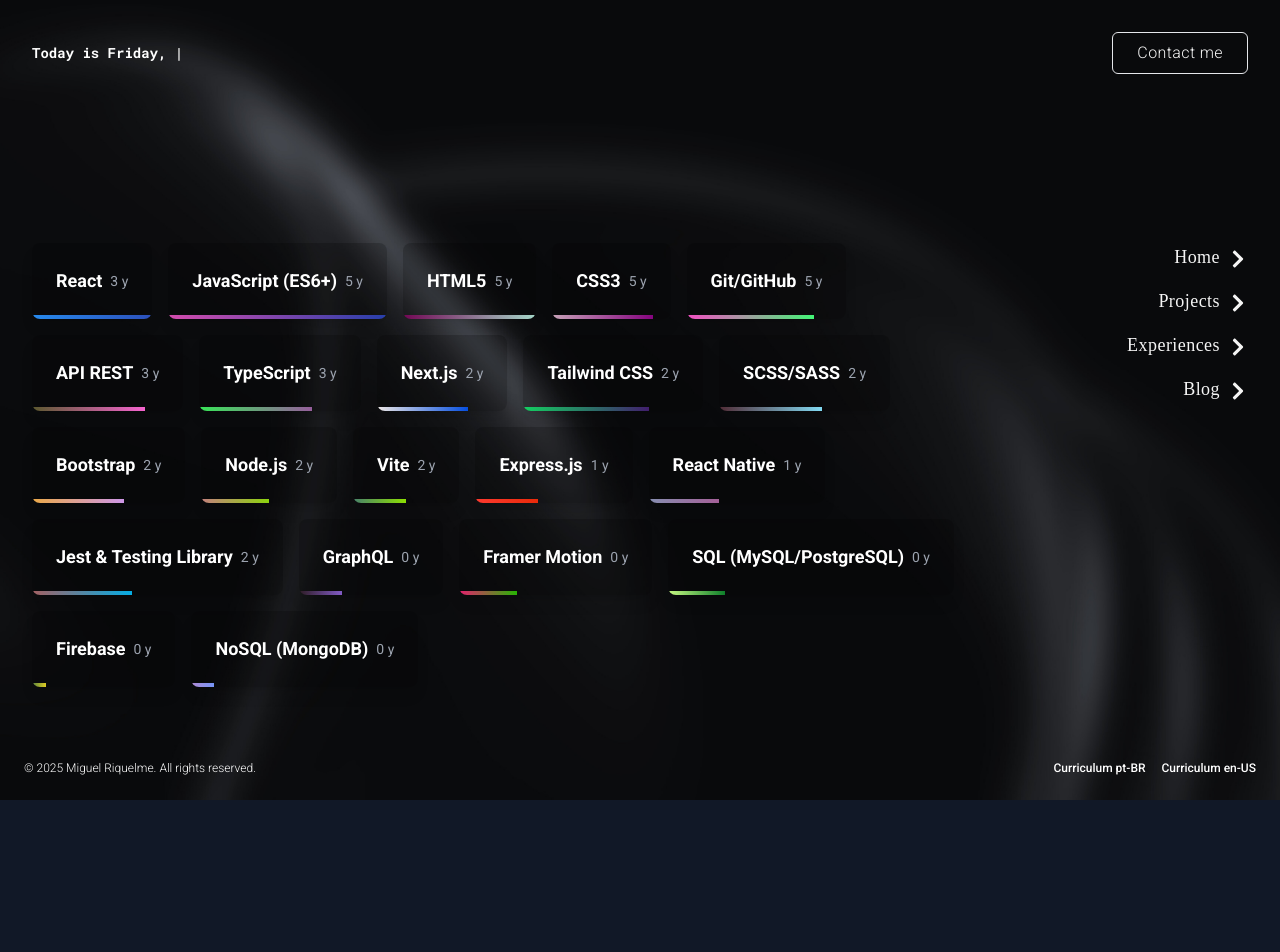
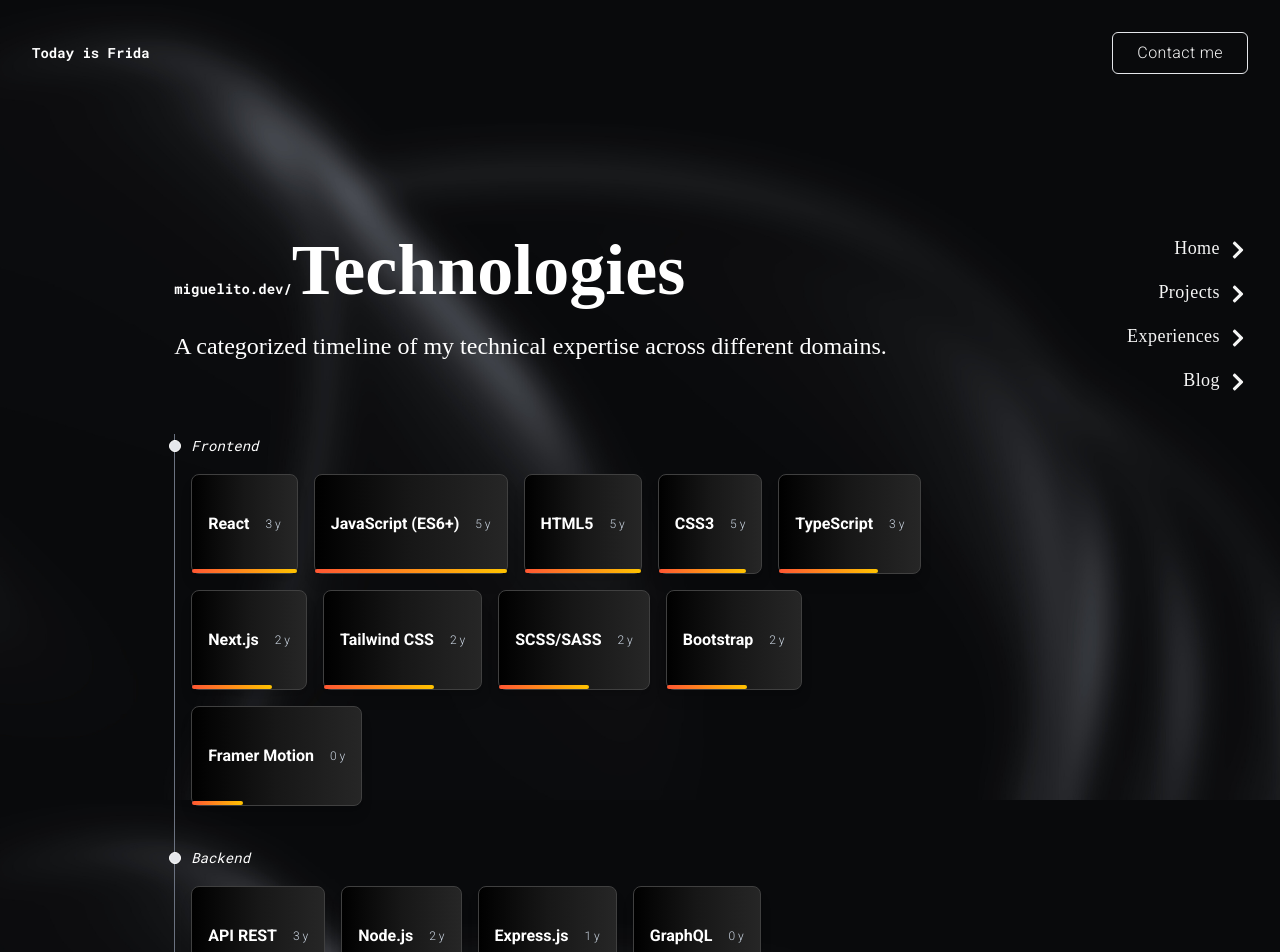
Before and after one commit to miguelitodev/miguelitodev, a Next.js app: page /tecnologies in a window 1280 px wide. Shown: the top 952 px of the page. Before the commit the page ends 800 px from the top, so only its background shows below. Built offline with nearby package versions, Linux system fonts and the light colour scheme.

Commit message:
feat: adjusting some pages to a new view

```diff
--- a/src/app/blog/page.tsx
+++ b/src/app/blog/page.tsx
@@ -24,7 +24,7 @@ export default async function Blog() {
   const pages = await fetchPages();
 
   return (
-		<div className="flex flex-col w-4/6 mx-auto">
+    <div className="flex flex-col w-4/6 mx-auto max-sm:w-full">
       <div className="mb-16">
         <h1 className="text-white text-7xl max-sm:text-4xl max-xs:text-2xl font-bold font-merriweather max-md:mb-4 mb-4">
           <span className="font-mono text-sm text-white">miguelito.dev/</span>
--- a/src/app/experiences/components/ExperienceCard.tsx
+++ /dev/null
@@ -1,49 +0,0 @@
-import { motion } from "framer-motion";
-
-interface ExperienceCardProps {
-	companyName: string;
-	companyLocation: string;
-	position: string;
-	duration: string;
-	description: string;
-}
-
-const ExperienceCard: React.FC<ExperienceCardProps> = ({
-	companyName,
-	companyLocation,
-	position,
-	duration,
-	description,
-}) => {
-	return (
-		<motion.div
-			className="relative p-6 max-md:p-0 overflow-hidden"
-			initial={{ scale: 1 }}
-			whileHover={{ scale: 1 }}
-			whileTap={{ scale: 1 }}
-			transition={{ type: "spring", stiffness: 300, damping: 30 }}
-		>
-			<div className="relative z-10 flex flex-col gap-3 p-8 bg-black bg-opacity-70 min-h-[400px] max-sm:w-full">
-				<h2 className="text-xl font-semibold text-white max-md:text-lg">
-					{companyName}
-				</h2>
-				<span className="text-sm text-gray-400 font-light max-md:text-xs">
-					{duration}
-				</span>
-
-				<p className="text-sm text-gray-400 max-md:text-xs">
-					{companyLocation}
-				</p>
-				<p className="text-md font-semibold text-white uppercase max-md:text-sm">
-					{position}
-				</p>
-
-				<p className="text-md font-light text-gray-300 max-md:text-sm">
-					{description}
-				</p>
-			</div>
-		</motion.div>
-	);
-};
-
-export default ExperienceCard;
--- a/src/app/experiences/page.tsx
+++ b/src/app/experiences/page.tsx
@@ -1,44 +1,54 @@
 "use client";
-
-import { Swiper, SwiperSlide } from "swiper/react";
-import { EffectCoverflow } from "swiper/modules";
-import ExperienceCard from "./components/ExperienceCard";
-import "swiper/css";
-import "swiper/css/effect-coverflow";
 
 import { experiences } from "@/data";
 
 export default function Experiences() {
-	return (
-		<div className="w-4/5 max-lg:w-full mx-auto">
-			<Swiper
-				effect={"coverflow"}
-				grabCursor={true}
-				centeredSlides={true}
-				slidesPerView={"auto"}
-				coverflowEffect={{
-					rotate: 0,
-					stretch: 0,
-					depth: 600,
-					modifier: 1,
-					slideShadows: false,
-				}}
-				modules={[EffectCoverflow]}
-				className="experienceSwiper"
-				loop={true}
-			>
-				{experiences.map((experience, index) => (
-					<SwiperSlide key={index} className="!h-auto py-4">
-						<ExperienceCard
-							companyLocation={experience.companyLocation}
-							companyName={experience.companyName}
-							description={experience.description}
-							duration={experience.duration}
-							position={experience.position}
-						/>
-					</SwiperSlide>
-				))}
-			</Swiper>
-		</div>
-	);
+  return (
+    <div className="flex flex-col w-4/6 mx-auto  max-sm:w-full">
+      <div className="mb-16">
+        <h1 className="text-white text-7xl max-sm:text-4xl max-xs:text-2xl font-bold font-merriweather max-md:mb-4 mb-4">
+          <span className="font-mono text-sm text-white">miguelito.dev/</span>
+          Experience
+        </h1>
+        <p className="text-white font-light font-merriweather text-2xl max-xl:text-xl max-md:text-lg max-sm:text-md leading-loose">
+          A journey through my professional experience, showcasing my career
+          path and achievements.
+        </p>
+      </div>
+      <div className="flex flex-col justify-center">
+        {experiences.map(
+          (
+            { companyLocation, companyName, description, duration, position },
+            index
+          ) => (
+            <ol
+              key={index}
+              className="relative border-l border-gray-200 dark:border-gray-500"
+            >
+              <li className="mb-10 ml-4">
+                <div className="absolute w-3 h-3 bg-gray-200 rounded-full mt-1.5 -left-1.5 border border-white dark:border-gray-500 dark:bg-gray-200"></div>
+                <time className="mb-1 text-sm font-normal font-mono leading-none text-white italic">
+                  {duration}
+                </time>
+                <div className="relative flex flex-col bg-gradient-to-r from-black via-neutral-900 to-neutral-800 shadow-lg border border-neutral-700 rounded-lg hover:shadow-2xl transition-shadow duration-300 transform group-hover:scale-105 ml-14 max-lg:ml-0 mt-8 w-4/5 max-2xl:w-full min-h-[150px] p-6">
+                  <h4 className="mb-2 text-white text-xl font-semibold max-sm:text-sm">
+                    {companyName}
+                  </h4>
+                  <p className="text-slate-300 leading-normal font-light text-sm max-sm:text-xs">
+                    {companyLocation}
+                  </p>
+                  <p className="text-md font-semibold text-white uppercase max-md:text-sm">
+                    {position}
+                  </p>
+                  <p className="text-md font-light text-gray-300 max-md:text-sm mt-2">
+                    {description}
+                  </p>
+                </div>
+              </li>
+            </ol>
+          )
+        )}
+      </div>
+    </div>
+  );
 }
--- a/src/app/tecnologies/components/TecnologyCard.tsx
+++ b/src/app/tecnologies/components/TecnologyCard.tsx
@@ -2,10 +2,10 @@ import { motion } from "framer-motion";
 
 interface TecnologyCardProps {
   technology: string;
-	years: string;
+  years: string; // Mantido como string
   experienceLevel: number;
   url: string;
-	gradient: string; // Gradiente
+  gradient: string; // Gradiente da categoria
 }
 
 const TecnologyCard: React.FC<TecnologyCardProps> = ({
@@ -20,22 +20,26 @@ const TecnologyCard: React.FC<TecnologyCardProps> = ({
       href={url}
       target="_blank"
       rel="noopener noreferrer"
-			className="relative p-6  bg-black bg-opacity-20 rounded-lg overflow-hidden shadow-lg w-max max-sm:w-full"
+      className="relative flex flex-col items-center justify-center bg-gradient-to-r from-black via-neutral-900 to-neutral-800 shadow-lg border border-neutral-700 rounded-lg hover:shadow-2xl transition-shadow duration-300 transform group-hover:scale-105 p-4 min-h-[100px]"
       initial={{ scale: 1 }}
       whileHover={{ scale: 1.05 }}
       whileTap={{ scale: 0.95 }}
       transition={{ type: "spring", stiffness: 300, damping: 30 }}
     >
       <div
-				className="absolute bottom-0 left-0 h-1"
+        className="absolute bottom-0 left-0 h-1 rounded-full"
         style={{
           width: `${experienceLevel}%`,
-					background: `linear-gradient(to right, ${gradient})`, // Gradiente aleatório
+          background: `linear-gradient(to right, ${gradient})`,
         }}
-			/>
-			<div className="relative z-10 flex justify-between items-center gap-2">
-				<h2 className="text-lg font-semibold text-white">{technology}</h2>
-				<span className="text-sm text-gray-400">{years}</span>
+      ></div>
+      <div className="relative z-10 flex flex-row items-center justify-between gap-4">
+        <h4 className="text-center text-white text-base font-semibold max-sm:text-sm">
+          {technology}
+        </h4>
+        <p className="text-slate-300 leading-normal font-light text-xs max-sm:text-xs">
+          {years} {/* Exibe diretamente o campo years */}
+        </p>
       </div>
     </motion.a>
   );
--- a/src/app/tecnologies/page.tsx
+++ b/src/app/tecnologies/page.tsx
@@ -3,38 +3,84 @@
 import TecnologyCard from "./components/TecnologyCard";
 import { technologies } from "@/data";
 
-const generateRandomColor = (): string => {
-	const letters = "0123456789ABCDEF";
-	let color = "#";
-	for (let i = 0; i < 6; i++) {
-		color += letters[Math.floor(Math.random() * 16)];
-	}
-	return color;
+// Cores para cada categoria
+const categoryColors: Record<string, string> = {
+  Frontend: "#FF5733, #FFC300",
+  Backend: "#3366FF, #33FF57",
+  Databases: "#FF33B5, #FFA400",
+  Tools: "#4A90E2, #90E24A",
+  Testing: "#FF4081, #F50057",
+  Mobile: "#00BFFF, #00FFFF",
 };
 
-const generateRandomGradient = (): string => {
-	const color1 = generateRandomColor();
-	const color2 = generateRandomColor();
-	return `${color1}, ${color2}`;
-};
+// Agrupa tecnologias por categoria
+const groupedTechnologies = technologies.reduce((acc, tech) => {
+  const category = tech.category;
+  if (!acc[category]) acc[category] = [];
+  acc[category].push(tech);
+  return acc;
+}, {} as Record<string, typeof technologies>);
+
+// Ordem das categorias
+const categoryOrder = [
+  "Frontend",
+  "Backend",
+  "Databases",
+  "Tools",
+  "Testing",
+  "Mobile",
+];
 
 export default function Tecnologies() {
-	const sortedTechnologies = technologies.sort(
-		(a, b) => b.experienceLevel - a.experienceLevel
-	);
+  return (
+    <div className="flex flex-col w-4/6 mx-auto max-sm:w-full">
+      {/* Header */}
+      <div className="mb-16">
+        <h1 className="text-white text-7xl max-sm:text-4xl max-xs:text-2xl font-bold font-merriweather max-md:mb-4 mb-4">
+          <span className="font-mono text-sm text-white">miguelito.dev/</span>
+          Technologies
+        </h1>
+        <p className="text-white font-light font-merriweather text-2xl max-xl:text-xl max-md:text-lg max-sm:text-md leading-loose">
+          A categorized timeline of my technical expertise across different
+          domains.
+        </p>
+      </div>
+
+      {/* Timeline */}
+      <div className="flex flex-col justify-center">
+        {categoryOrder.map((category) => {
+          const techs = groupedTechnologies[category];
+          if (!techs || techs.length === 0) return null;
 
           return (
-		<div className="flex gap-4 flex-wrap w-4/5 max-md:w-full">
-			{sortedTechnologies.map((tech, index) => (
+            <ol
+              key={category}
+              className="relative border-l border-gray-500 dark:border-gray-500"
+            >
+              <li className="mb-10 ml-4">
+                <div className="absolute w-3 h-3 bg-gray-200 rounded-full mt-1.5 -left-1.5 border border-white dark:border-gray-500 dark:bg-gray-200"></div>
+                <time className="mb-1 text-sm font-normal font-mono leading-none text-white italic">
+                  {category}
+                </time>
+                <div className="flex flex-wrap gap-4 mt-4">
+                  {techs
+                    .sort((a, b) => b.experienceLevel - a.experienceLevel)
+                    .map((tech) => (
                       <TecnologyCard
-					key={index}
+                        key={tech.technology}
                         experienceLevel={tech.experienceLevel}
-					years={tech.years}
+                        years={tech.years} // Passa o campo years diretamente
                         technology={tech.technology}
                         url={tech.url}
-					gradient={generateRandomGradient()}
+                        gradient={categoryColors[category]}
                       />
                     ))}
                 </div>
+              </li>
+            </ol>
+          );
+        })}
+      </div>
+    </div>
   );
 }
--- a/src/data/jobExperiences.ts
+++ b/src/data/jobExperiences.ts
@@ -7,6 +7,22 @@ export interface Experience {
 }
 
 export const experiences: Experience[] = [
+  {
+    companyName: "Qintess",
+    companyLocation: "Brazil · Remote",
+    position: "Frontend Developer (Mid-Level)",
+    duration: "Mar 2025 - Present",
+    description:
+      "I have started working as a Mid-Level Frontend Developer at Qintess, a global technology company specializing in accelerating digital transformation for businesses. Qintess operates in 9 countries, serving over 800 clients in 14 cities worldwide, standing out as a leader in innovation and technology solutions that drive companies into the future.\n\nInitially, I am assigned to the Ministério Público da Bahia, a client of Qintess, contributing to the development and maintenance of systems using technologies such as React, TypeScript, Redux, and JavaScript. After completing this project, I may be reassigned to others based on new project demands and clients.",
+  },
+  {
+    companyName: "Ministério Público do Estado da Bahia",
+    companyLocation: "Bahia, Brazil · Remote",
+    position: "Frontend Developer (via Qintess)",
+    duration: "Mar 2025 - Present",
+    description:
+      "At the Ministério Público da Bahia, my work is focused on developing and maintaining internal systems using technologies such as React, TypeScript, Redux, and JavaScript. The goal is to enhance digital infrastructure and ensure efficient, user-friendly applications. After completing this project, I may be reassigned to other initiatives within Qintess.",
+  },
   {
     companyName: "International Voyager Inc",
     companyLocation: "Morristown, New Jersey, United States · Remote",
--- a/src/data/tecnologies.ts
+++ b/src/data/tecnologies.ts
@@ -1,8 +1,9 @@
 export interface Technology {
   technology: string;
-	years: string;
+  years: string; // Campo mantido como string
   experienceLevel: number;
   url: string;
+  category: string;
 }
 
 export const technologies: Technology[] = [
@@ -11,125 +12,146 @@ export const technologies: Technology[] = [
     years: "3 y",
     experienceLevel: 100,
     url: "https://reactjs.org/",
+    category: "Frontend",
   },
   {
     technology: "JavaScript (ES6+)",
     years: "5 y",
     experienceLevel: 100,
     url: "https://developer.mozilla.org/en-US/docs/Web/JavaScript",
+    category: "Frontend",
   },
   {
     technology: "TypeScript",
     years: "3 y",
     experienceLevel: 70,
     url: "https://www.typescriptlang.org/",
+    category: "Frontend",
   },
   {
     technology: "Next.js",
     years: "2 y",
     experienceLevel: 70,
     url: "https://nextjs.org/",
+    category: "Frontend",
   },
   {
     technology: "Node.js",
     years: "2 y",
     experienceLevel: 50,
     url: "https://nodejs.org/",
+    category: "Backend",
   },
   {
     technology: "Express.js",
     years: "1 y",
     experienceLevel: 40,
     url: "https://expressjs.com/",
+    category: "Backend",
   },
   {
     technology: "React Native",
     years: "1 y",
     experienceLevel: 40,
     url: "https://reactnative.dev/",
+    category: "Mobile",
   },
   {
     technology: "HTML5",
     years: "5 y",
     experienceLevel: 100,
     url: "https://developer.mozilla.org/en-US/docs/Web/HTML",
+    category: "Frontend",
   },
   {
     technology: "CSS3",
     years: "5 y",
     experienceLevel: 85,
     url: "https://developer.mozilla.org/en-US/docs/Web/CSS",
+    category: "Frontend",
   },
   {
     technology: "SCSS/SASS",
     years: "2 y",
     experienceLevel: 60,
     url: "https://sass-lang.com/",
+    category: "Frontend",
   },
   {
     technology: "Tailwind CSS",
     years: "2 y",
     experienceLevel: 70,
     url: "https://tailwindcss.com/",
+    category: "Frontend",
   },
   {
     technology: "Bootstrap",
     years: "2 y",
     experienceLevel: 60,
     url: "https://getbootstrap.com/",
+    category: "Frontend",
   },
   {
     technology: "Git/GitHub",
     years: "5 y",
     experienceLevel: 80,
     url: "https://git-scm.com/",
+    category: "Tools",
   },
   {
     technology: "API REST",
     years: "3 y",
     experienceLevel: 75,
     url: "https://restfulapi.net/",
+    category: "Backend",
   },
   {
     technology: "GraphQL",
     years: "0 y",
     experienceLevel: 30,
     url: "https://graphql.org/",
+    category: "Backend",
   },
   {
     technology: "Firebase",
     years: "0 y",
     experienceLevel: 10,
     url: "https://firebase.google.com/",
+    category: "Databases",
   },
   {
     technology: "SQL (MySQL/PostgreSQL)",
     years: "0 y",
     experienceLevel: 20,
     url: "https://www.mysql.com/",
+    category: "Databases",
   },
   {
     technology: "NoSQL (MongoDB)",
     years: "0 y",
     experienceLevel: 10,
     url: "https://www.mongodb.com/",
+    category: "Databases",
   },
   {
     technology: "Framer Motion",
     years: "0 y",
     experienceLevel: 30,
     url: "https://www.framer.com/motion/",
+    category: "Frontend",
   },
   {
     technology: "Jest & Testing Library",
     years: "2 y",
     experienceLevel: 40,
     url: "https://jestjs.io/",
+    category: "Testing",
   },
   {
     technology: "Vite",
     years: "2 y",
     experienceLevel: 50,
     url: "https://vitejs.dev/",
+    category: "Tools",
   },
 ];
```
Also changed, not shown: src/app/projects/page.tsx (indentation only), 1 other file (tests, documents, lock files or other folders). Lines whose indentation alone changed are shown as unchanged.
